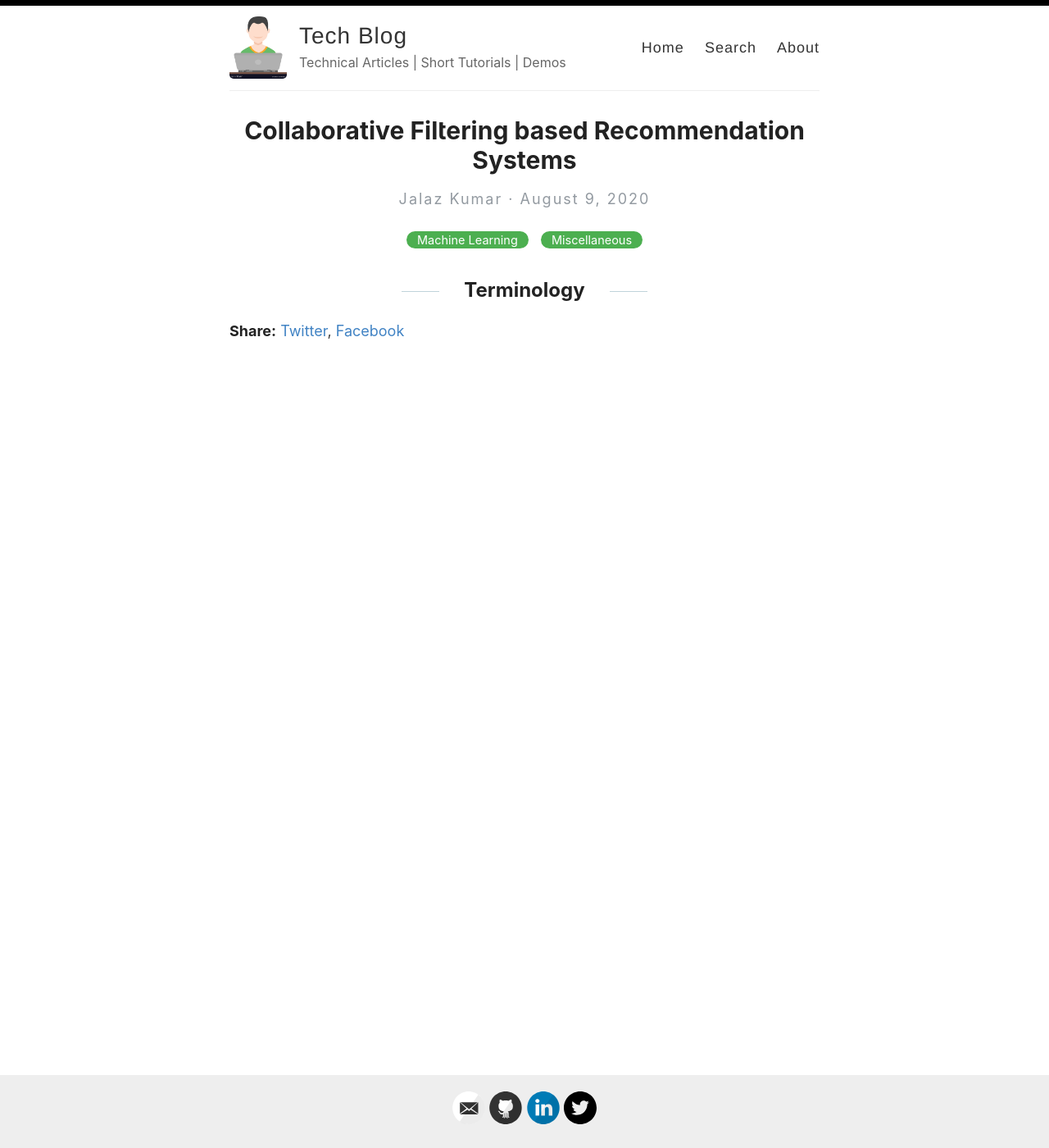
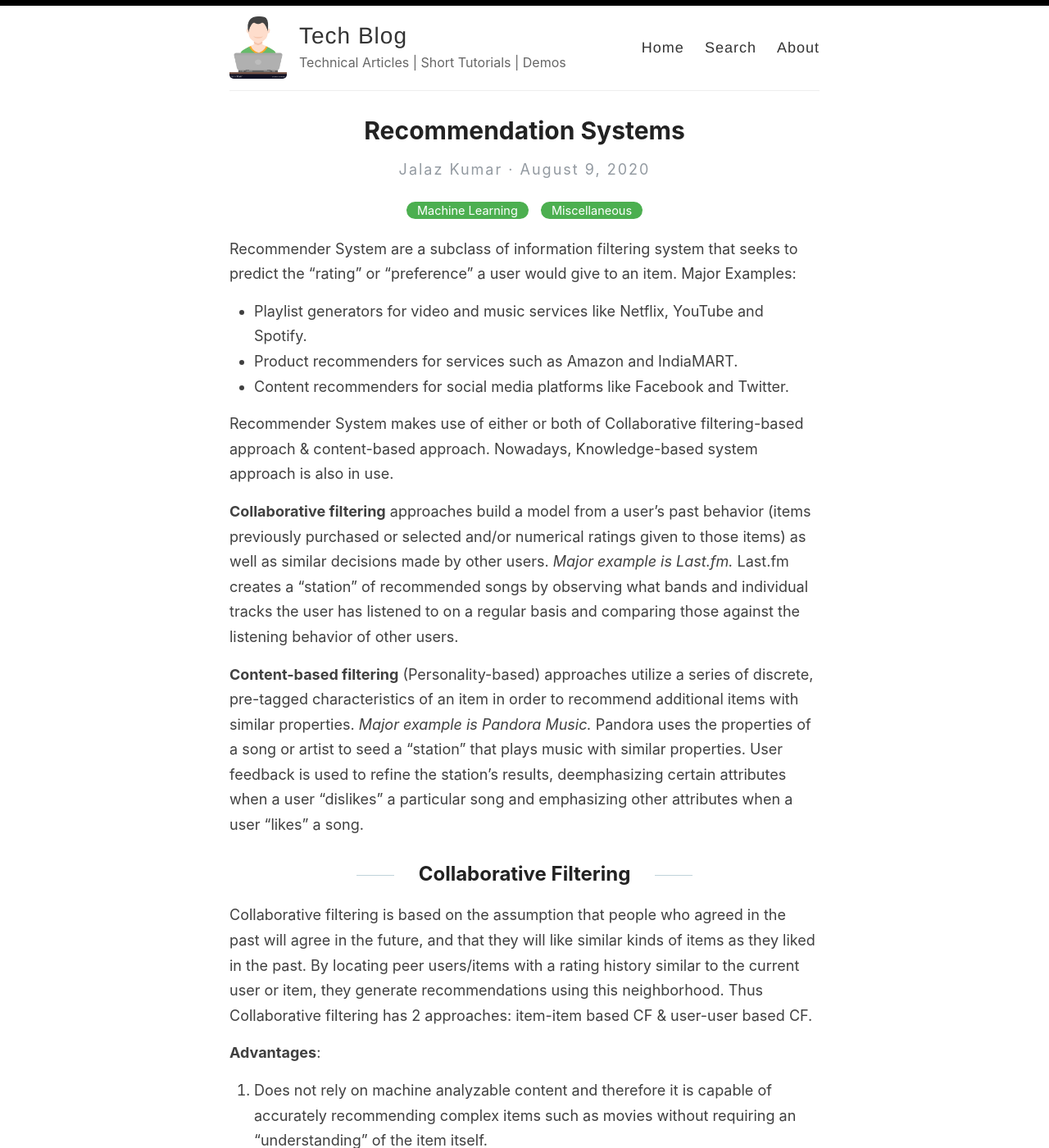
Before and after one commit to jaykay12/tech, a Jekyll site: the page built from _posts/2020-8-9-recommender-systems-collaborative-flitering.md, in a window 1280 px wide and 1400 px high. Shown: the whole window at 82% size. Built offline with Jekyll 4.4.1, drawn with Linux system fonts in a browser that asks for light colours; some of the changed text lies outside the part shown.

Commit message:
Added basics of recommendations

```diff
--- a/_posts/2020-8-9-recommender-systems-collaborative-flitering.md
+++ b/_posts/2020-8-9-recommender-systems-collaborative-flitering.md
@@ -1,7 +1,50 @@
 ---
 layout: post
-title: Collaborative Filtering based Recommendation Systems
+title: Recommendation Systems
 categories: [Machine Learning, Miscellaneous]
 ---
 
-## Terminology
+Recommender System are a subclass of information filtering system that seeks to predict the "rating" or "preference" a user would give to an item.
+Major Examples:
+- Playlist generators for video and music services like Netflix, YouTube and Spotify.
+- Product recommenders for services such as Amazon and IndiaMART.
+- Content recommenders for social media platforms like Facebook and Twitter.
+
+Recommender System makes use of either or both of Collaborative filtering-based approach & content-based approach. Nowadays, Knowledge-based system approach is also in use.
+
+**Collaborative filtering** approaches build a model from a user's past behavior (items previously purchased or selected and/or numerical ratings given to those items) as well as similar decisions made by other users.
+_Major example is Last.fm._
+Last.fm creates a "station" of recommended songs by observing what bands and individual tracks the user has listened to on a regular basis and comparing those against the listening behavior of other users.
+
+**Content-based filtering** (Personality-based) approaches utilize a series of discrete, pre-tagged characteristics of an item in order to recommend additional items with similar properties.
+_Major example is Pandora Music._
+Pandora uses the properties of a song or artist to seed a "station" that plays music with similar properties. User feedback is used to refine the station's results, deemphasizing certain attributes when a user "dislikes" a particular song and emphasizing other attributes when a user "likes" a song.
+
+## Collaborative Filtering
+
+Collaborative filtering is based on the assumption that people who agreed in the past will agree in the future, and that they will like similar kinds of items as they liked in the past.
+By locating peer users/items with a rating history similar to the current user or item, they generate recommendations using this neighborhood.
+Thus Collaborative filtering has 2 approaches: item-item based CF & user-user based CF.
+
+**Advantages**:
+1. Does not rely on machine analyzable content and therefore it is capable of accurately recommending complex items such as movies without requiring an "understanding" of the item itself.
+2. It's scope is unlimited in nature.
+
+
+**Drawbacks**:
+1. **_Cold start:_** For a new user or item, there isn't enough data to make accurate recommendations.
+2. **_Scalability:_** In many of the environments in which these systems make recommendations, there are millions of users and products. Thus, a large amount of computation power is often necessary to calculate recommendations.
+3. **_Sparsity:_** The number of items sold on major e-commerce sites is extremely large. The most active users will only have rated a small subset of the overall database. Thus, even the most popular items have very few ratings.
+
+**Data Collection Strategies behind Recommenders:**
+- Explicit Data Collection:
+   - Asking for user ratings
+   - User's search pattern
+   - User's playlist or shopping lists
+   - Presenting 2 items & let him choose 1 of the two
+
+
+- Implicit Data Collection:
+   - Analyse user's social media & discovering similar likes/dislikes
+   - Clickstream data for user's engangement on platform
+   - User's order history or watch history
```
